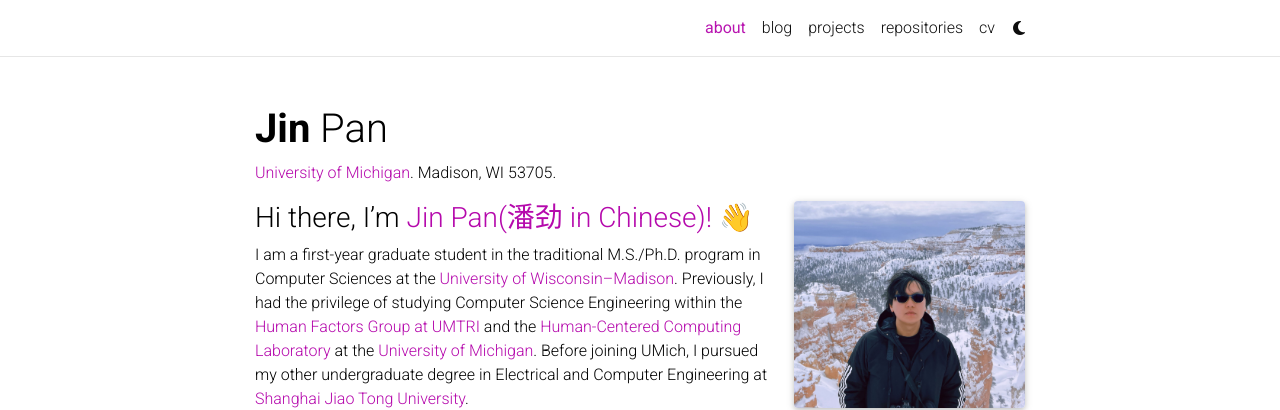
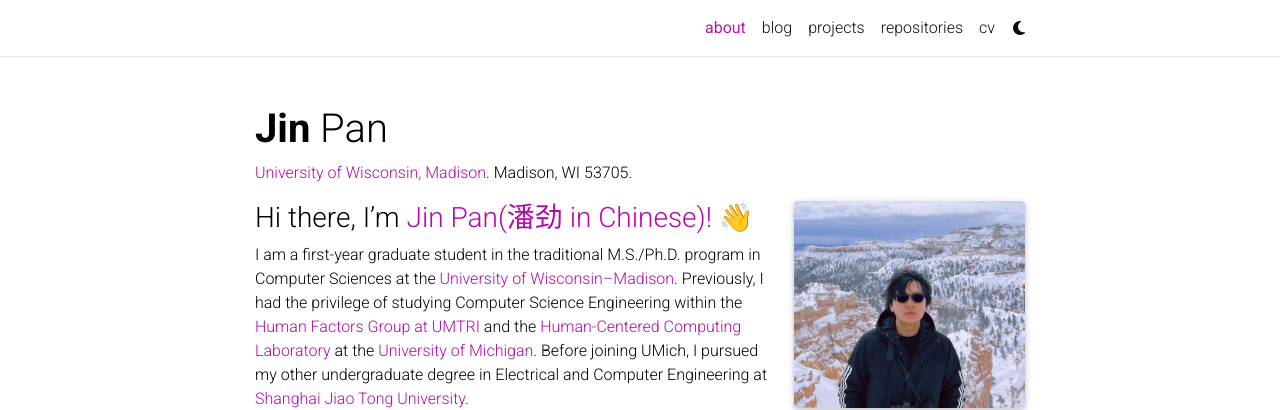
Before and after one commit to Jhinpan/jp-folio, a Jekyll site: the page built from _pages/about.md, in a window 1280 px wide and 1303 px high. Shown: the top 410 px of the window. Built offline with Jekyll 4.4.1, drawn with Linux system fonts in a browser that asks for light colours; comment, search, counter and statistics services are not loaded; a style sheet for code colours, icons or effects is not loaded.

Commit message:
Some other Fix

```diff
--- a/_pages/about.md
+++ b/_pages/about.md
@@ -2,7 +2,7 @@
 layout: about
 title: about
 permalink: /
-subtitle: <a href='#'>University of Michigan</a>. Madison, WI 53705.
+subtitle: <a href='#'>University of Wisconsin, Madison</a>. Madison, WI 53705.
 
 profile:
   align: right
```
